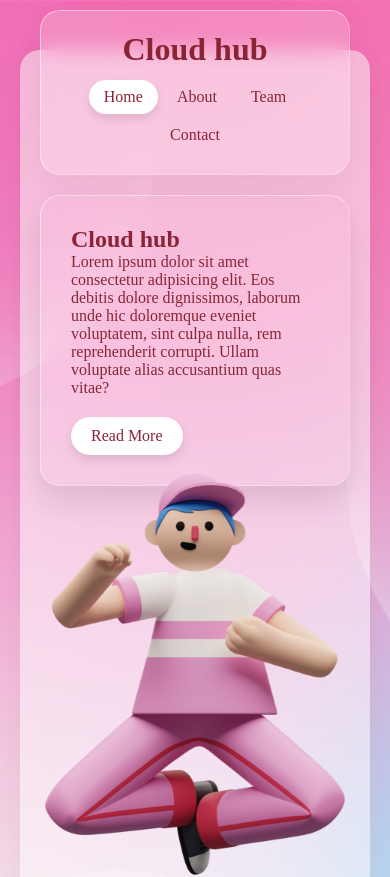
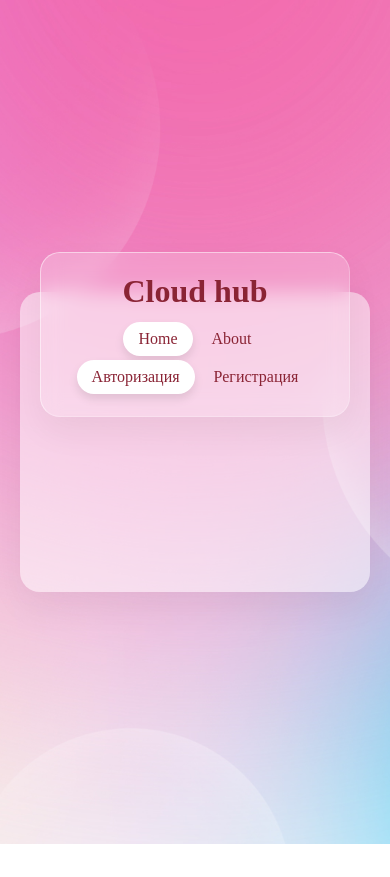
Before and after one commit to hogwartsdeveloper/cloud_hub_front, a React (Create React App) app: page /login in a window 390 px wide. Shown: the top 877 px of the page. After the commit the page ends 844 px from the top, so only its background shows below. Built offline with nearby package versions, Linux system fonts and the light colour scheme.

Commit message:
[FIX] brought navbar separately

```diff
--- a/package.json
+++ b/package.json
@@ -8,6 +8,7 @@
     "@testing-library/user-event": "^13.5.0",
     "react": "^17.0.2",
     "react-dom": "^17.0.2",
+    "react-router-dom": "^6.2.1",
     "react-scripts": "5.0.0",
     "web-vitals": "^2.1.3"
   },
--- a/src/App.js
+++ b/src/App.js
@@ -1,10 +1,19 @@
-import Navbar from "./components/navbar/Navbar";
+import { BrowserRouter, Route, Routes } from 'react-router-dom';
 import './app.css';
+import Login from './components/authorization/Login';
+import Navbar from './components/navbar/Navbar';
 import WelcomePage from "./components/WelcomePage";
 
 function App() {
   return (
-    <WelcomePage />
+    <BrowserRouter>
+        <Navbar />
+        <Routes>
+          <Route path="/" element={<WelcomePage />} />
+          <Route path="/login" element={<Login />} />
+        </Routes>
+    </BrowserRouter>
+
   );
 }
 
--- a/src/app.css
+++ b/src/app.css
@@ -4,7 +4,7 @@
     box-sizing: border-box;
 }
 
-section {
+body {
     display: flex;
     justify-content: center;
     align-items: center;
@@ -16,7 +16,7 @@ section {
     padding: 50px;
 }
 
-.container {
+#root {
     position: relative;
     width: calc(100% - 100px);
     min-height: calc(100vh - 280px);
@@ -31,18 +31,18 @@ section {
 }
 
 @media (max-width: 1200px) {
-    .container {
+    #root {
         position: relative;
         width: calc(100% - 20px);
     }
 }
 
 @media (max-width: 992px) {
-    section {
+    body {
         padding: 50px 10px 10px;
     }
 
-    .container {
+    #root {
         flex-direction: column;
         height: auto;
         padding: 20px;
--- a/src/components/WelcomePage.jsx
+++ b/src/components/WelcomePage.jsx
@@ -8,9 +8,7 @@ import instagramIcon from '../asserts/img/instagram.png';
 
 const WelcomePage = () => {
     return (
-        <section>
-            <div className="container">
-                <Navbar />
+        <>
             <div className="content">
                 <h2>Cloud hub</h2>
                 <p>Lorem ipsum dolor sit amet consectetur adipisicing elit. Eos debitis dolore dignissimos,
@@ -28,8 +26,7 @@ const WelcomePage = () => {
                 <li><a href="#"><img src={instagramIcon} alt="instagramIcon" /></a></li>
             </ul>
             <p className="copyrightText">&copy; 2022 Atanynbasy. All Right Reserved.</p>
-            </div>
-        </section>
+        </>
     );
 };
 
--- /dev/null
+++ b/src/components/authorization/Login.jsx
@@ -0,0 +1,13 @@
+import React from "react";
+
+const Login = () => {
+    return (
+        <section>
+            <div className="color"></div>
+            <div className="color"></div>
+            <div className="color"></div>
+        </section>
+    )
+};
+
+export default Login;
--- /dev/null
+++ b/src/components/authorization/login.css
@@ -0,0 +1,31 @@
+@import url('https://fonts.googleapis.com/css2?family=Roboto:wght@100;300;400;500;700;900&display=swap');
+
+* {
+    margin: 0;
+    padding: 0;
+    box-sizing: border-box;
+    font-family: 'Roboto', sans-serif;
+}
+
+body {
+    overflow: hidden;
+}
+
+section {
+    display: flex;
+    justify-content: center;
+    align-items: center;
+    min-height: 100vh;
+    background: linear-gradient(to bottom, #f1f4f9, #dff1ff);
+}
+
+section .color {
+    position: relative;
+}
+
+section .color:nth-child(1) {
+    top: -350px;
+    width: 600px;
+    height: 600px;
+    background: #ff359b;
+}
--- a/src/components/navbar/Navbar.jsx
+++ b/src/components/navbar/Navbar.jsx
@@ -1,17 +1,18 @@
 import React from "react";
+import { NavLink } from "react-router-dom";
 import './navbar.css';
 
 const Navbar = () => {
     return (
-        <header>
+        <div className="navbar">
             <a href="#" className="logo">Cloud hub</a>
             <ul>
                 <li><a href="#" className="active">Home</a></li>
                 <li><a href="#">About</a></li>
-                <li><a href="#">Team</a></li>
-                <li><a href="#">Contact</a></li>
+                <li><NavLink to="/login">Авторизация</NavLink></li>
+                <li><NavLink to="/signUp">Регистрация</NavLink></li>
             </ul>
-        </header>
+        </div>
     );
 };
 
--- a/src/components/navbar/navbar.css
+++ b/src/components/navbar/navbar.css
@@ -1,4 +1,4 @@
-header {
+.navbar {
     position: absolute;
     top: -40px;
     right: 20px;
@@ -16,38 +16,37 @@ header {
     border-left: 1px solid rgba(255, 255, 255, 0.5);
 }
 
-header .logo {
+.navbar .logo {
     color: #8a2435;
     font-weight: 700;
     text-decoration: none;
     font-size: 2em;
 }
 
-header ul {
+.navbar ul {
     display: flex;
 }
 
-header ul li {
+.navbar ul li {
     list-style: none;
     margin: 0 10px;
 }
 
-header ul li a {
+.navbar ul li a {
     text-decoration: none;
     font-weight: 500;
     color: #8a2435;
     padding: 8px 15px;
     border-radius: 25px;
 }
-
-header ul li a:hover,
-header ul li a.active {
+.navbar ul li a:hover,
+.navbar ul li a.active {
     background: #fff;
     box-shadow: 0 5px 10px rgba(0, 0, 0, 0.1);
 }
 
 @media (max-width: 992px) {
-    header {
+    .navbar {
         position: relative;
         flex-direction: column;
         width: 100%;
@@ -57,17 +56,17 @@ header ul li a.active {
         left: 0;
     }
 
-    header ul {
+    .navbar ul {
         margin-top: 10px;
         flex-wrap: wrap;
         justify-content: center;
     }
 
-    header ul li {
+    .navbar ul li {
         margin: 2px;
     }
 
-    header ul li a {
+    .navbar ul li a {
         display: inline-block;
     }
 }
```
Also changed, not shown: 1 other file (tests, documents, lock files or other folders). Lines whose indentation alone changed are shown as unchanged.
